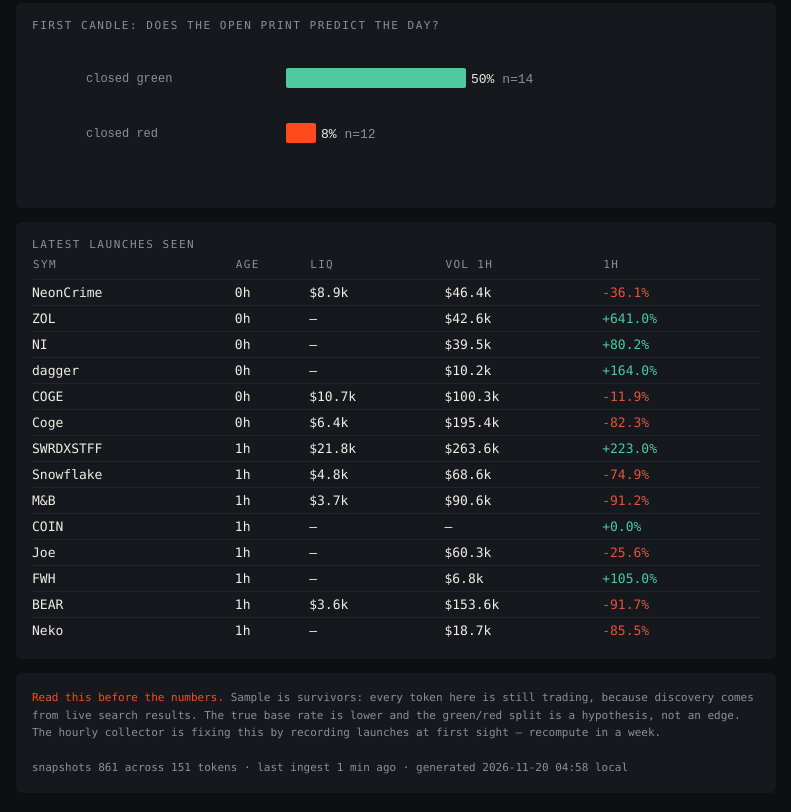
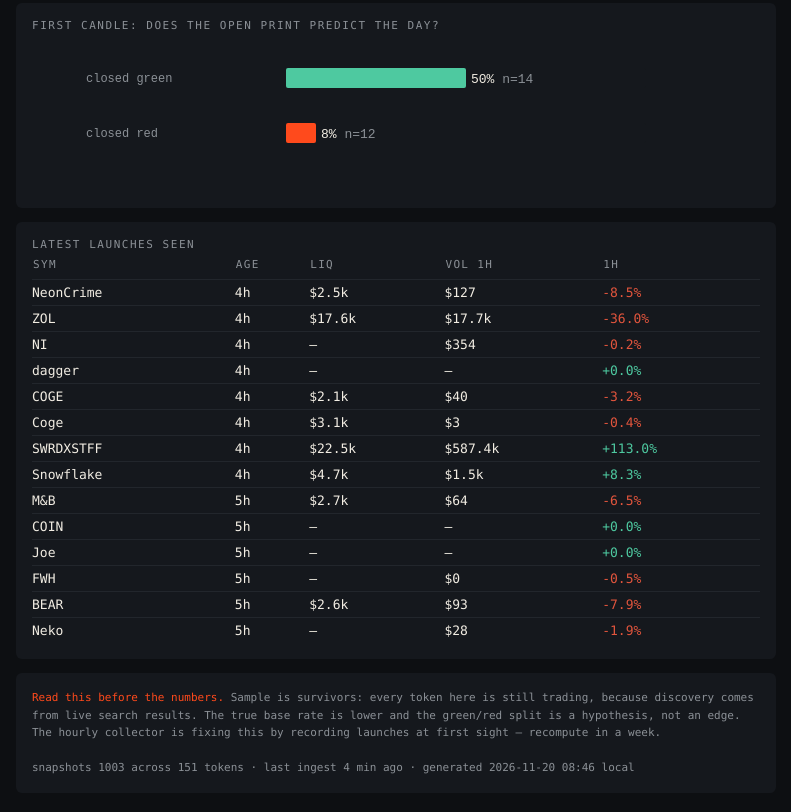
Before and after one commit to giovancarl444/lab-view, a plain HTML site: page index.html in a window 1280 px wide. Shown: the part 516-1328 px from the top of the page, without its empty margins (244-1035 px from the left). Drawn offline with Linux system fonts and the light colour scheme.

Commit message:
dashboard: 2026-11-20T07:46Z

```diff
--- a/index.html
+++ b/index.html
@@ -38,7 +38,7 @@ td{padding:5px 0;border-top:1px solid #22262c}
 
 <div class="panel">
   <div class="k">latest launches seen</div>
-  <table><tr><th>sym</th><th>age</th><th>liq</th><th>vol 1h</th><th>1h</th></tr><tr><td>NeonCrime</td><td>0h</td><td>$8.9k</td><td>$46.4k</td><td class='down'>-36.1%</td></tr><tr><td>ZOL</td><td>0h</td><td>—</td><td>$42.6k</td><td class='up'>+641.0%</td></tr><tr><td>NI</td><td>0h</td><td>—</td><td>$39.5k</td><td class='up'>+80.2%</td></tr><tr><td>dagger</td><td>0h</td><td>—</td><td>$10.2k</td><td class='up'>+164.0%</td></tr><tr><td>COGE</td><td>0h</td><td>$10.7k</td><td>$100.3k</td><td class='down'>-11.9%</td></tr><tr><td>Coge</td><td>0h</td><td>$6.4k</td><td>$195.4k</td><td class='down'>-82.3%</td></tr><tr><td>SWRDXSTFF</td><td>1h</td><td>$21.8k</td><td>$263.6k</td><td class='up'>+223.0%</td></tr><tr><td>Snowflake</td><td>1h</td><td>$4.8k</td><td>$68.6k</td><td class='down'>-74.9%</td></tr><tr><td>M&amp;B</td><td>1h</td><td>$3.7k</td><td>$90.6k</td><td class='down'>-91.2%</td></tr><tr><td>COIN</td><td>1h</td><td>—</td><td>—</td><td class='up'>+0.0%</td></tr><tr><td>Joe</td><td>1h</td><td>—</td><td>$60.3k</td><td class='down'>-25.6%</td></tr><tr><td>FWH</td><td>1h</td><td>—</td><td>$6.8k</td><td class='up'>+105.0%</td></tr><tr><td>BEAR</td><td>1h</td><td>$3.6k</td><td>$153.6k</td><td class='down'>-91.7%</td></tr><tr><td>Neko</td><td>1h</td><td>—</td><td>$18.7k</td><td class='down'>-85.5%</td></tr></table>
+  <table><tr><th>sym</th><th>age</th><th>liq</th><th>vol 1h</th><th>1h</th></tr><tr><td>NeonCrime</td><td>4h</td><td>$2.5k</td><td>$127</td><td class='down'>-8.5%</td></tr><tr><td>ZOL</td><td>4h</td><td>$17.6k</td><td>$17.7k</td><td class='down'>-36.0%</td></tr><tr><td>NI</td><td>4h</td><td>—</td><td>$354</td><td class='down'>-0.2%</td></tr><tr><td>dagger</td><td>4h</td><td>—</td><td>—</td><td class='up'>+0.0%</td></tr><tr><td>COGE</td><td>4h</td><td>$2.1k</td><td>$40</td><td class='down'>-3.2%</td></tr><tr><td>Coge</td><td>4h</td><td>$3.1k</td><td>$3</td><td class='down'>-0.4%</td></tr><tr><td>SWRDXSTFF</td><td>4h</td><td>$22.5k</td><td>$587.4k</td><td class='up'>+113.0%</td></tr><tr><td>Snowflake</td><td>4h</td><td>$4.7k</td><td>$1.5k</td><td class='up'>+8.3%</td></tr><tr><td>M&amp;B</td><td>5h</td><td>$2.7k</td><td>$64</td><td class='down'>-6.5%</td></tr><tr><td>COIN</td><td>5h</td><td>—</td><td>—</td><td class='up'>+0.0%</td></tr><tr><td>Joe</td><td>5h</td><td>—</td><td>—</td><td class='up'>+0.0%</td></tr><tr><td>FWH</td><td>5h</td><td>—</td><td>$0</td><td class='down'>-0.5%</td></tr><tr><td>BEAR</td><td>5h</td><td>$2.6k</td><td>$93</td><td class='down'>-7.9%</td></tr><tr><td>Neko</td><td>5h</td><td>—</td><td>$28</td><td class='down'>-1.9%</td></tr></table>
 </div>
 
 <div class="panel note">
@@ -46,7 +46,7 @@ td{padding:5px 0;border-top:1px solid #22262c}
   trading, because discovery comes from live search results. The true base rate is lower and the
   green/red split is a hypothesis, not an edge. The hourly collector is fixing this by recording launches
   at first sight — recompute in a week.<br><br>
-  snapshots 861 across 151 tokens · last ingest 1 min ago ·
-  generated 2026-11-20 04:58 local
+  snapshots 1003 across 151 tokens · last ingest 4 min ago ·
+  generated 2026-11-20 08:46 local
 </div>
 </div></body></html>
```
